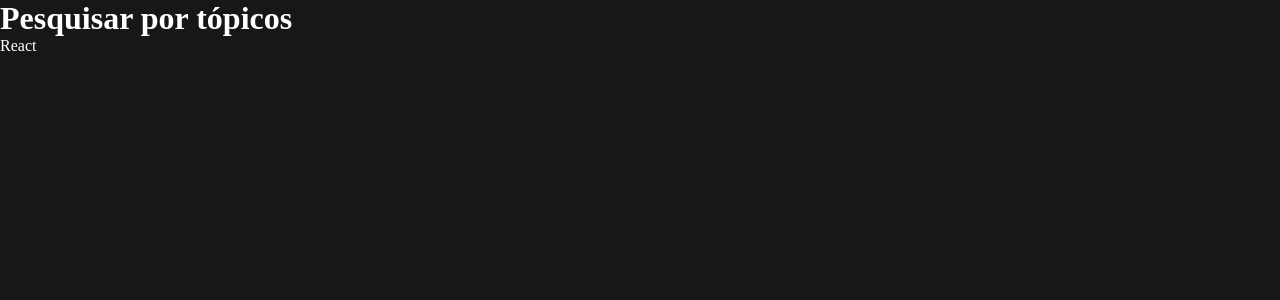
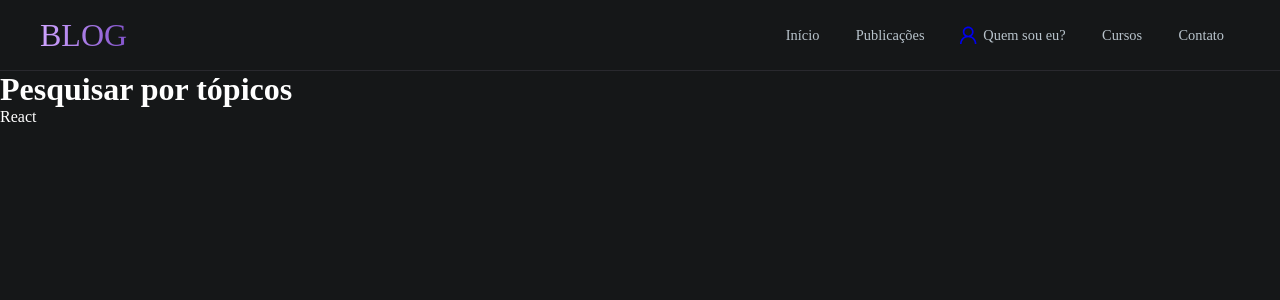
Before and after one commit to devpdro/my-blog, a Next.js app: page /publications in a window 1280 px wide. Shown: the top 300 px of the page. Built offline with nearby package versions, Linux system fonts and the light colour scheme; a web font is replaced by a local one.

Commit message:
feat: defining a layout

```diff
--- a/src/data/models/menu.ts
+++ b/src/data/models/menu.ts
@@ -1,5 +1,7 @@
+import { type ReactNode } from "react";
+
 export interface MenuProps {
   name: string;
   link: string;
-  icon: React.ReactNode | string;
+  icon: ReactNode | string;
 }
--- a/src/pages/_app.tsx
+++ b/src/pages/_app.tsx
@@ -1,16 +1,34 @@
-import type { AppProps } from "next/app";
+import { type NextPage } from "next";
+import { type AppProps } from "next/app";
+
+import { type ReactElement, type ReactNode } from "react";
+
+import { DefaultLayout } from "src/presentation/components";
+
 import { ThemeProvider } from "styled-components";
-
 import GlobalStyle from "src/presentation/styles/global";
 import darkTheme from "src/presentation/styles/themes/dark";
 
-export default function App({ Component, pageProps }: AppProps) {
+type NextPageWithLayout<P = object, IP = P> = NextPage<P, IP> & {
+  getLayout?: (page: ReactElement) => ReactNode;
+};
+
+type AppPropsWithLayout = AppProps & {
+  Component: NextPageWithLayout;
+};
+
+const App = ({ Component, pageProps }: AppPropsWithLayout) => {
+  const getLayout =
+    Component.getLayout ?? ((page) => <DefaultLayout>{page}</DefaultLayout>);
+
   return (
     <>
       <ThemeProvider theme={darkTheme}>
-        <Component {...pageProps} />
+        {getLayout(<Component {...pageProps} />)}
         <GlobalStyle />
       </ThemeProvider>
     </>
   );
-}
+};
+
+export default App;
--- a/src/presentation/components/index.ts
+++ b/src/presentation/components/index.ts
@@ -1 +1,2 @@
+export * from "./layout";
 export { default as Navbar } from "./navbar/navbar";
--- a/src/presentation/components/layout/default/default-styles.ts
+++ b/src/presentation/components/layout/default/default-styles.ts
@@ -1,5 +1,3 @@
 import styled from "styled-components";
 
-export const Container = styled.main`
-
-`
+export const Container = styled.main``;
--- a/src/presentation/components/layout/default/default.tsx
+++ b/src/presentation/components/layout/default/default.tsx
@@ -1,10 +1,18 @@
-import Navbar from "../../navbar/navbar";
+import { type ReactNode } from "react";
+
+import { Navbar } from "src/presentation/components";
+
 import * as S from "./default-styles";
 
-const DefaultLayout = () => {
+interface DefaultLayoutProps {
+  children: ReactNode;
+}
+
+const DefaultLayout = ({ children }: DefaultLayoutProps) => {
   return (
     <S.Container>
       <Navbar />
+      {children}
     </S.Container>
   );
 };
--- a/src/presentation/components/layout/index.ts
+++ b/src/presentation/components/layout/index.ts
@@ -0,0 +1 @@
+export { default as DefaultLayout } from "./default/default";
--- a/src/presentation/pages/home/home.tsx
+++ b/src/presentation/pages/home/home.tsx
@@ -1,9 +1,9 @@
-import { Navbar } from "src/presentation/components";
+
 
 const Home = () => {
   return (
     <div>
-      <Navbar />
+
     </div>
   );
 };
```
